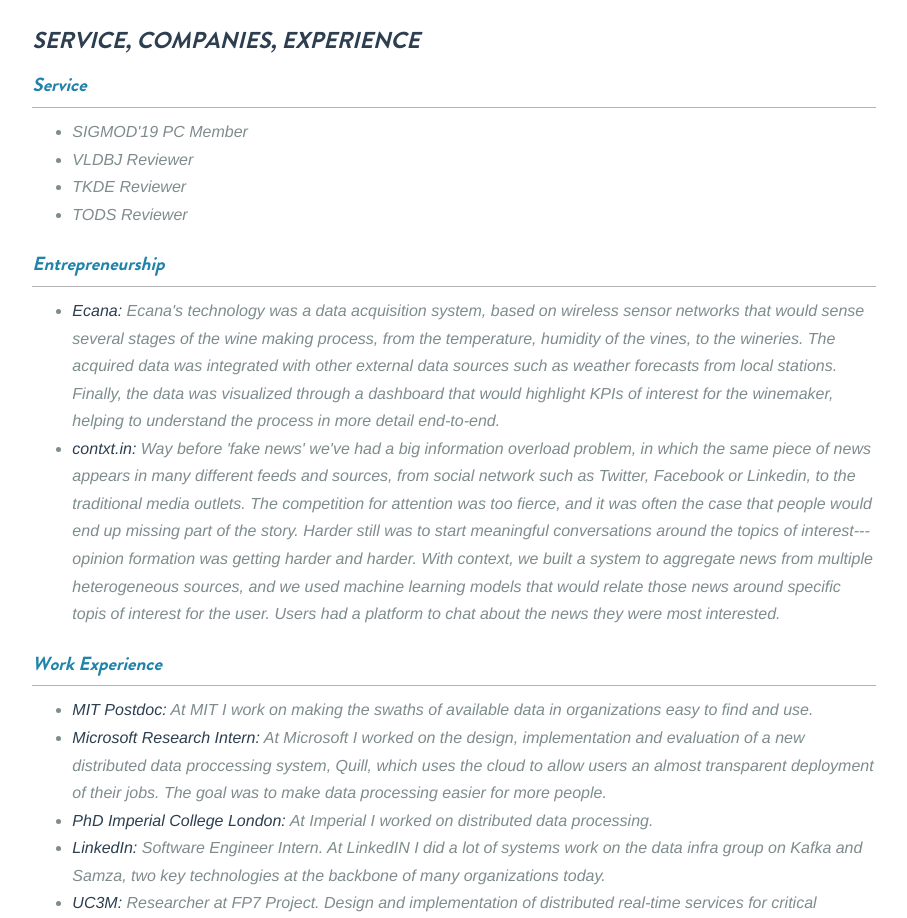
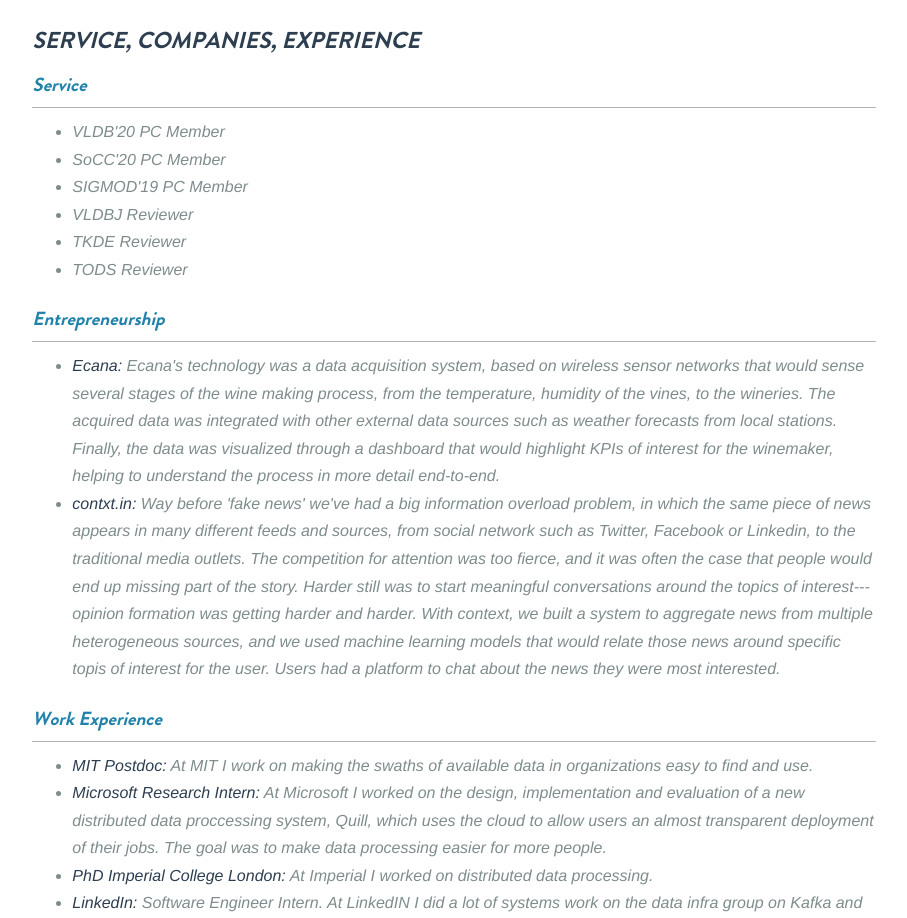
Before and after one commit to raulcf/personalweb, a plain HTML site: page index.html in a window 1280 px wide. Shown: the part 3025-3943 px from the top of the page, without its empty margins (186-1093 px from the left). Drawn offline with Linux system fonts and the light colour scheme.

Commit message:
updated service

```diff
--- a/index.html
+++ b/index.html
@@ -372,6 +372,12 @@
                 <h5 class="date">Service</h5>
                     <ul>
                     <li>
+                    <p>VLDB'20 PC Member</p>
+                    </li>
+                    <li>
+                    <p>SoCC'20 PC Member</p>
+                    </li>
+                    <li>
                     <p>SIGMOD'19 PC Member</p>
                     </li>
                     <li>
```
